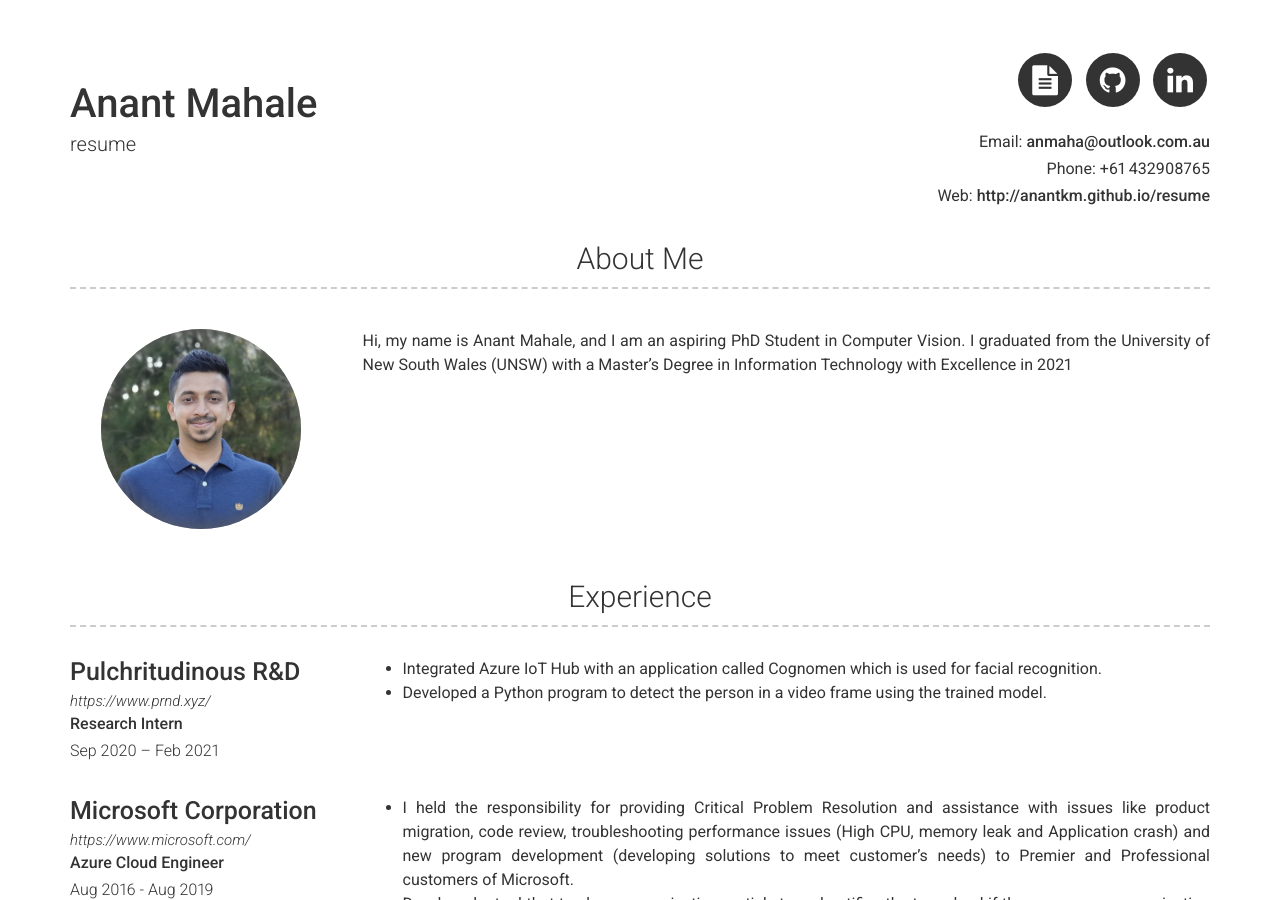
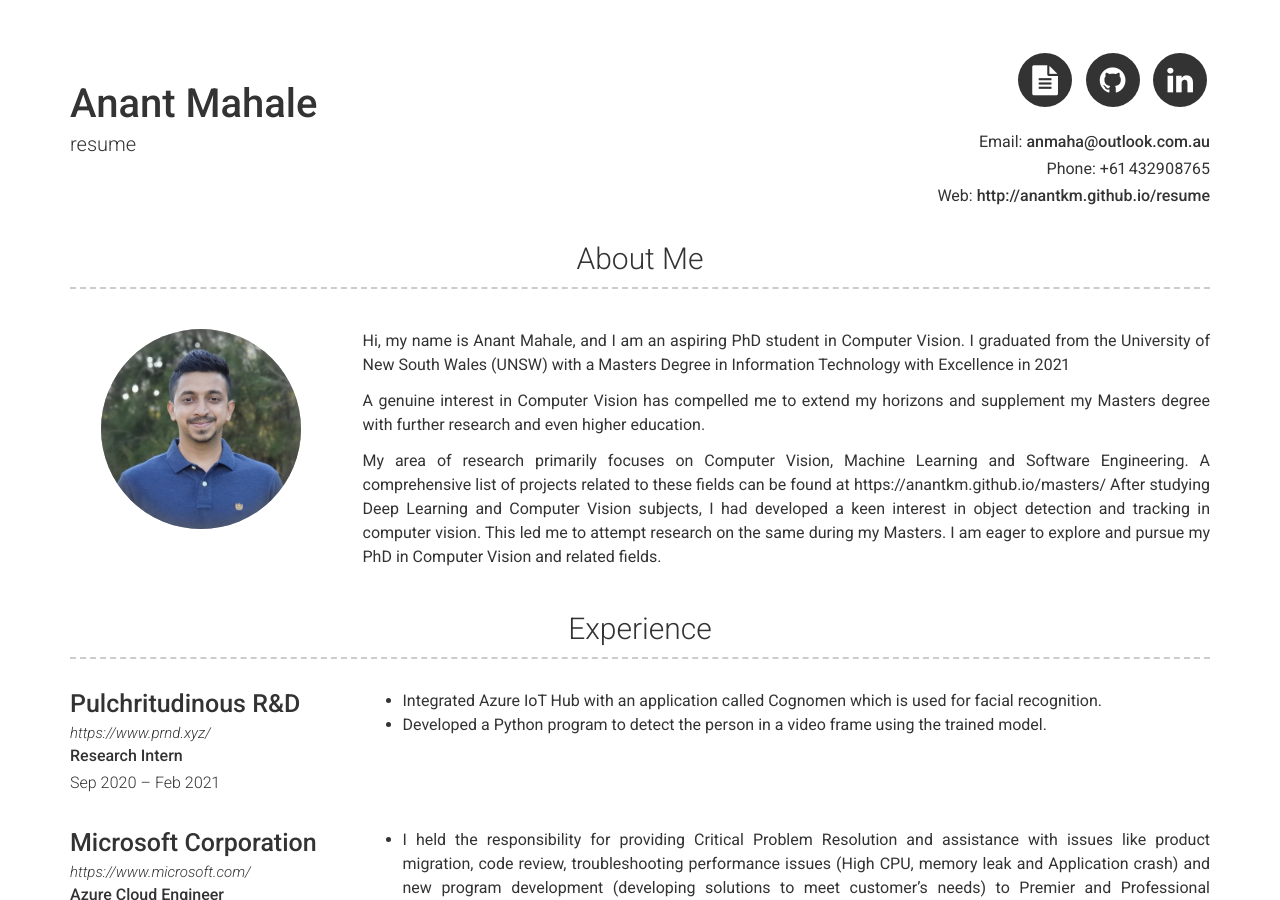
Before and after one commit to anantkm/resume, a Jekyll site: the page built from index.md, in a window 1280 px wide and 900 px high. Built offline with Jekyll 4.4.1, drawn with Linux system fonts in a browser that asks for light colours.

Commit message:
update
update

```diff
--- a/_config.yml
+++ b/_config.yml
@@ -17,7 +17,12 @@ download_resume: columbia.jpg
 about_title: About Me
 about_profile_image: profile.jpg
 about_content: | # this will include new lines to allow paragraphs
-  Hi, my name is Anant Mahale, and I am an aspiring PhD Student in Computer Vision. I graduated from the University of New South Wales (UNSW) with a Master's Degree in Information Technology with Excellence in 2021
+  Hi, my name is Anant Mahale, and I am an aspiring PhD student in Computer Vision. I graduated from the University of New South Wales (UNSW) with a Masters Degree in Information Technology with Excellence in 2021
+
+  A genuine interest in Computer Vision has compelled me to extend my horizons and supplement my Masters degree with further research and even higher education.
+
+  My area of research primarily focuses on Computer Vision, Machine Learning and Software Engineering. A comprehensive list of projects related to these fields can be found at https://anantkm.github.io/masters/
+  After studying Deep Learning and Computer Vision subjects, I had developed a keen interest in object detection and tracking in computer vision. This led me to attempt research on the same during my Masters. I am eager to explore and pursue my PhD in Computer Vision and related fields.
 
 experience_title: Experience #(Use this to override about experience section title)
 education_title: Education #(Use this to override about education section title)
```
